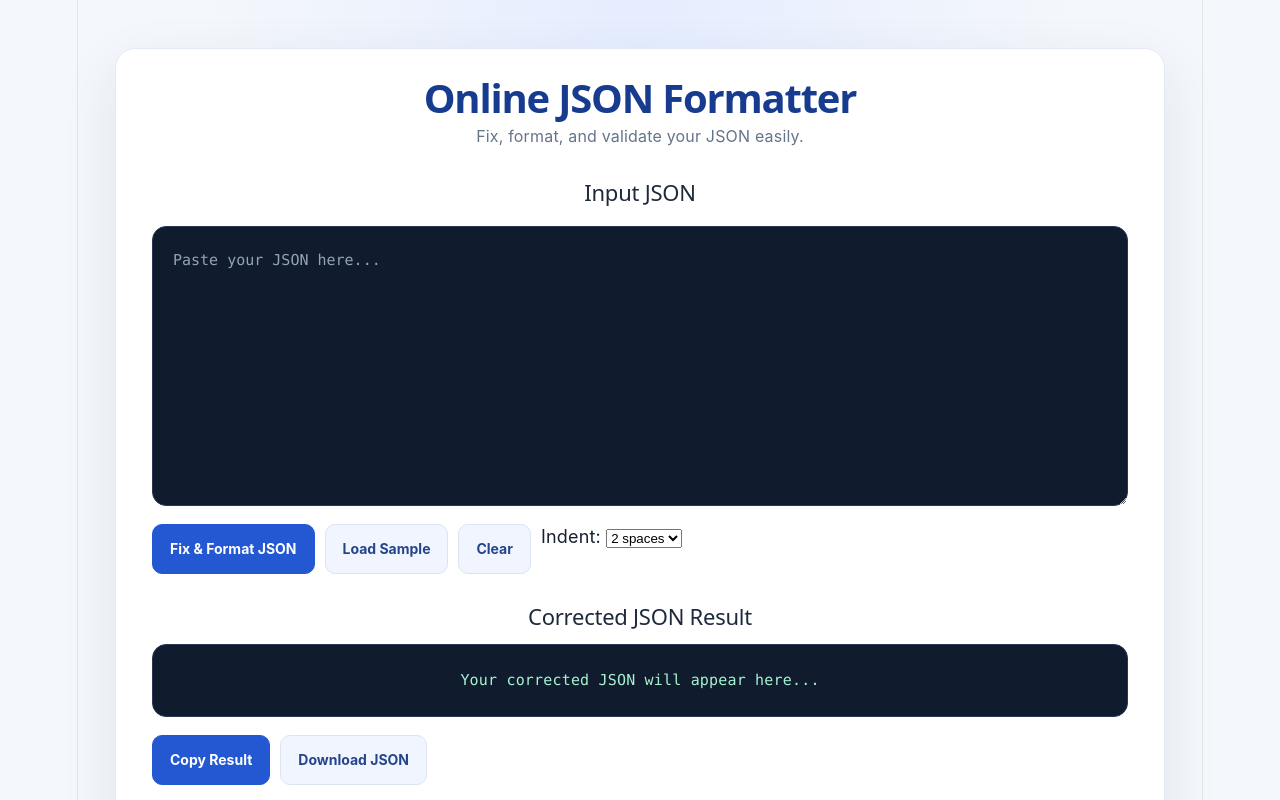
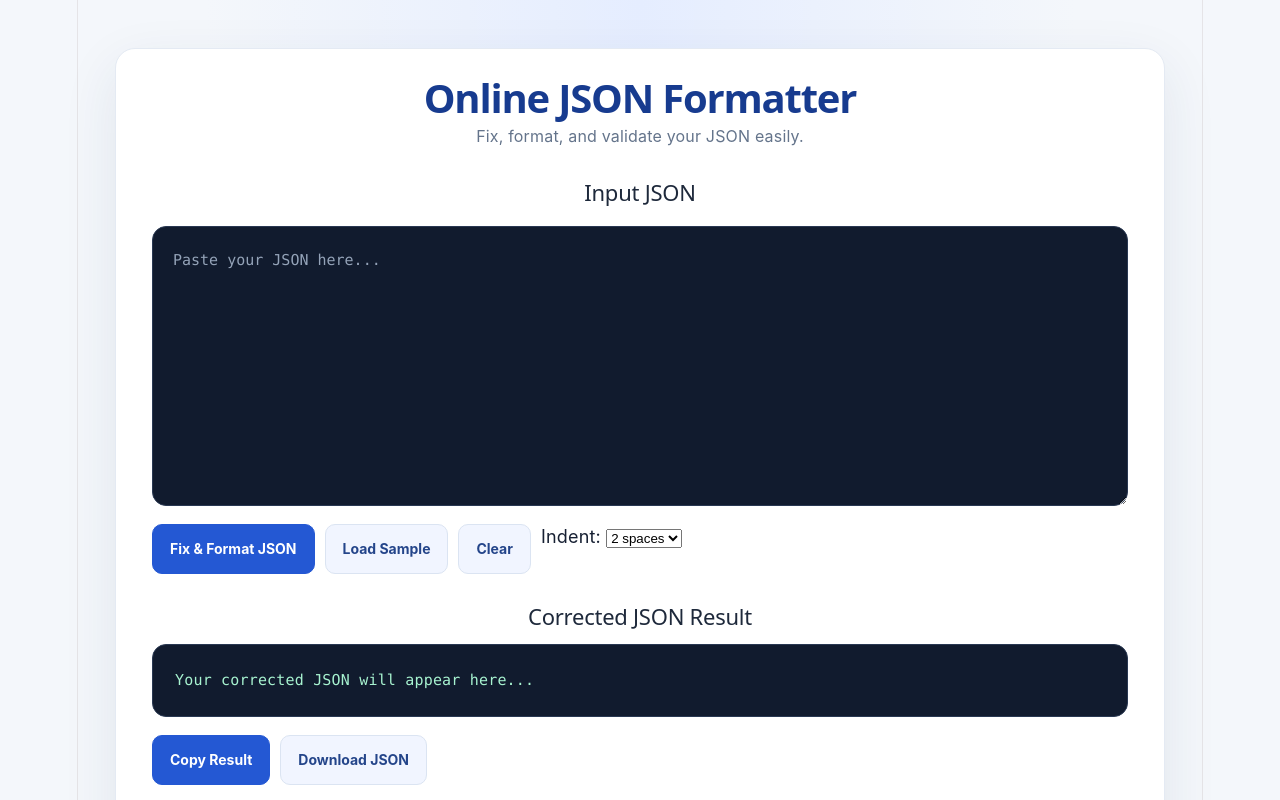
Before and after one commit to mariabk003-MS/online-json-formatter, a React (Vite) app: page / in a window 1280 px wide. Shown: the top 800 px of the page. Built offline with nearby package versions, Linux system fonts and the light colour scheme.

Commit message:
Fix indent for auto-fixed JSON and left-align result

```diff
--- a/src/App.css
+++ b/src/App.css
@@ -274,3 +274,7 @@ pre {
     padding-left: 22px;
   }
 }
+
+   .result-output {
+     text-align: left;
+   }
--- a/src/App.jsx
+++ b/src/App.jsx
@@ -36,7 +36,7 @@ function App() {
 
     try {
       const parsed = JSON.parse(fixed)
-      setResult(JSON.stringify(parsed, null, 2))
+         setResult(JSON.stringify(parsed, null, getIndent()))
       setJson(fixed)
       setError('')
       setSuccess('A common syntax mistake was fixed and JSON formatted.')
```
